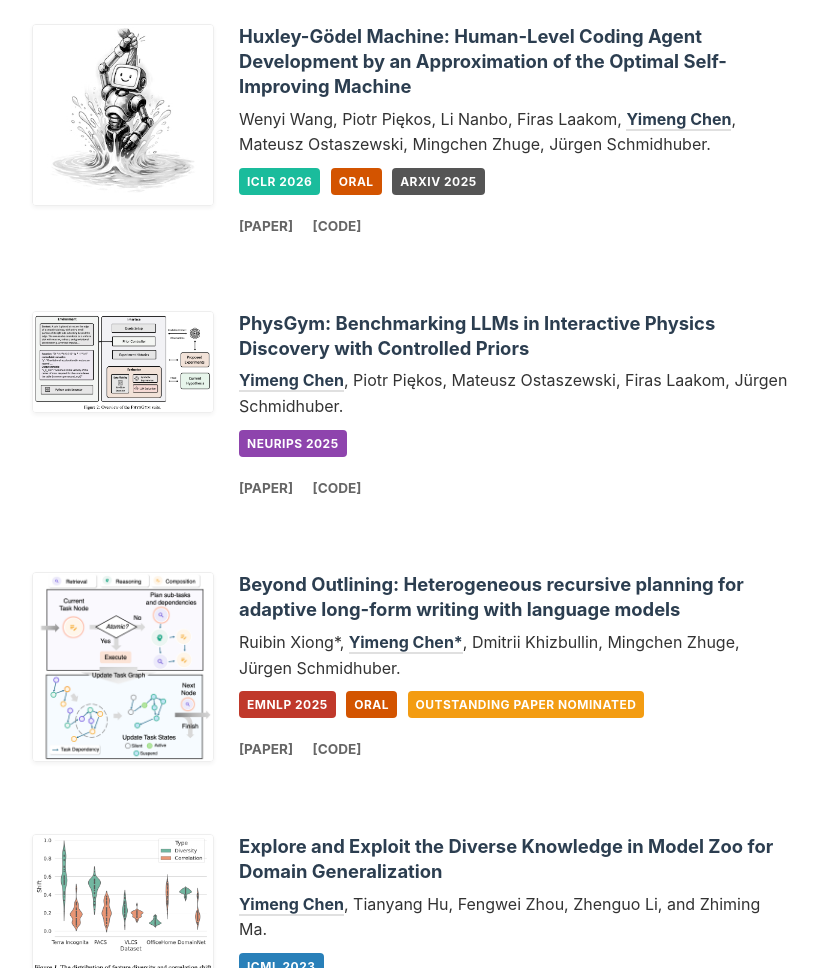
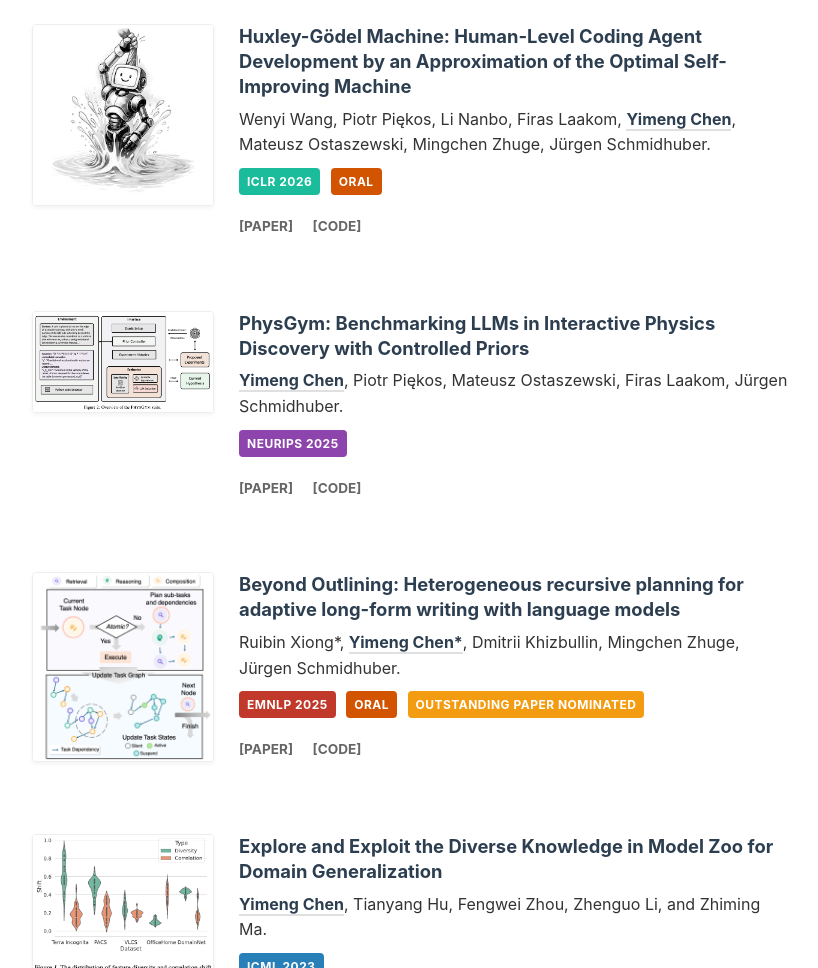
Before and after one commit to Beastlyprime/Beastlyprime.github.io, a plain HTML site: page index.html in a window 1280 px wide. Shown: the part 1078-2046 px from the top of the page, without its empty margins (404-1222 px from the left). Drawn offline with Linux system fonts and the light colour scheme; some icons are missing.

Commit message:
Remove arXiv badge from HGM publication

```diff
--- a/index.html
+++ b/index.html
@@ -461,7 +461,6 @@
                     <div style="margin-bottom: 12px;">
                         <span class="badge badge-iclr">ICLR 2026</span>
                         <span class="badge badge-oral">Oral</span>
-                        <span class="badge badge-arxiv">arXiv 2025</span>
                     </div>
                     <div class="paper-links">
                         <a href="https://arxiv.org/pdf/2510.21614">[Paper]</a>
```
